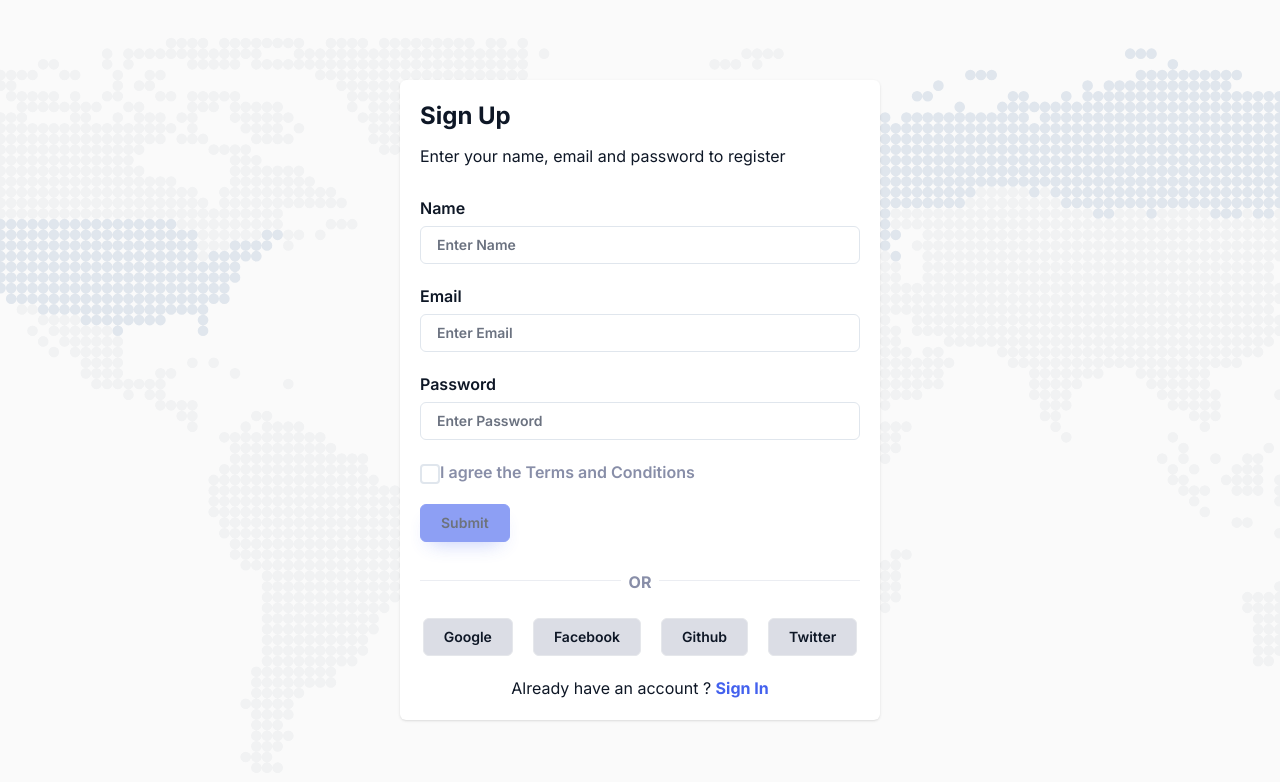
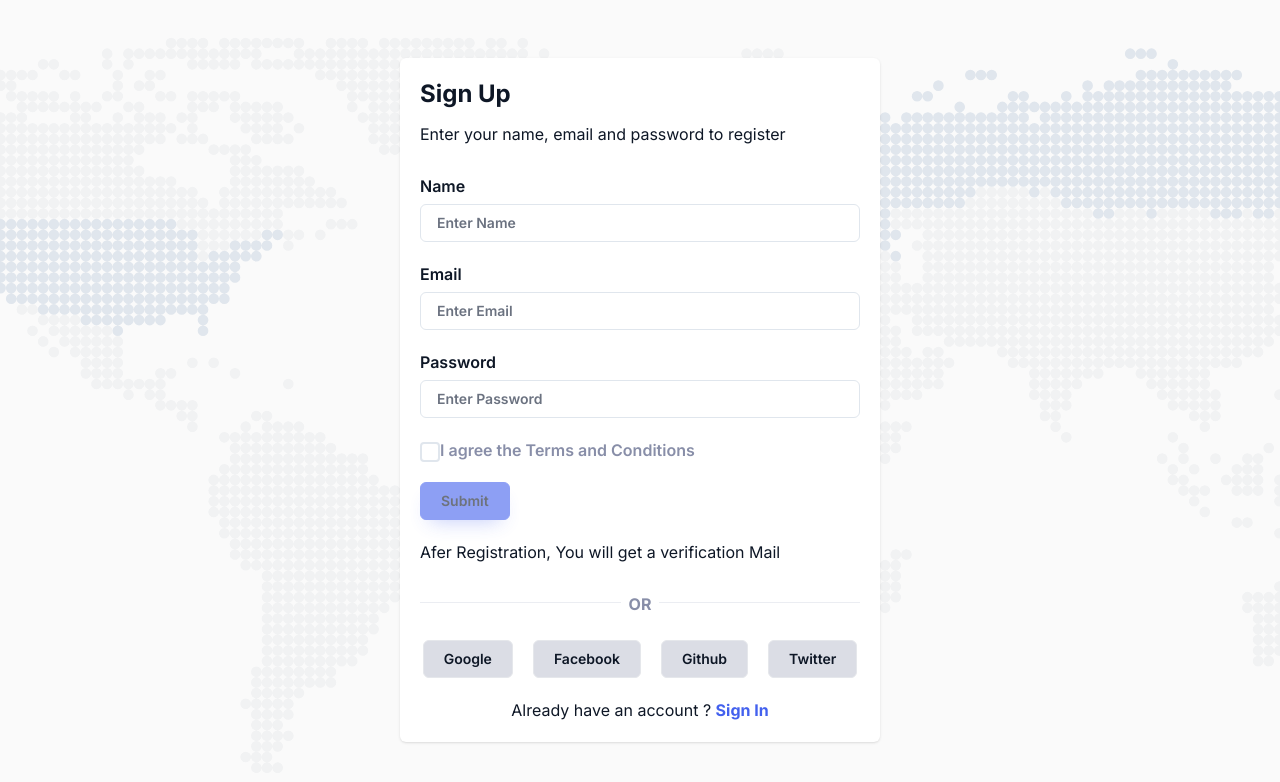
Before and after one commit to quickbd/module_14, a Next.js app: page /admin/register in a window 1280 px wide. Shown: the top 782 px of the page. Built offline with nearby package versions, Linux system fonts and the light colour scheme.

Commit message:
update note

```diff
--- a/app/admin/register/page.js
+++ b/app/admin/register/page.js
@@ -132,6 +132,7 @@ export default function Register() {
               >
                 {loading ? "Please wait..." : "Submit"}
               </button>
+              <p>Afer Registration, You will get a verification Mail</p>
             </form>
             <div className="relative my-7 h-5 text-center before:absolute before:inset-0 before:m-auto before:h-[1px] before:w-full before:bg-[#ebedf2] dark:before:bg-[#253b5c]">
               <div className="relative z-[1] inline-block bg-white px-2 font-bold text-white-dark dark:bg-[#0e1726]">
```
